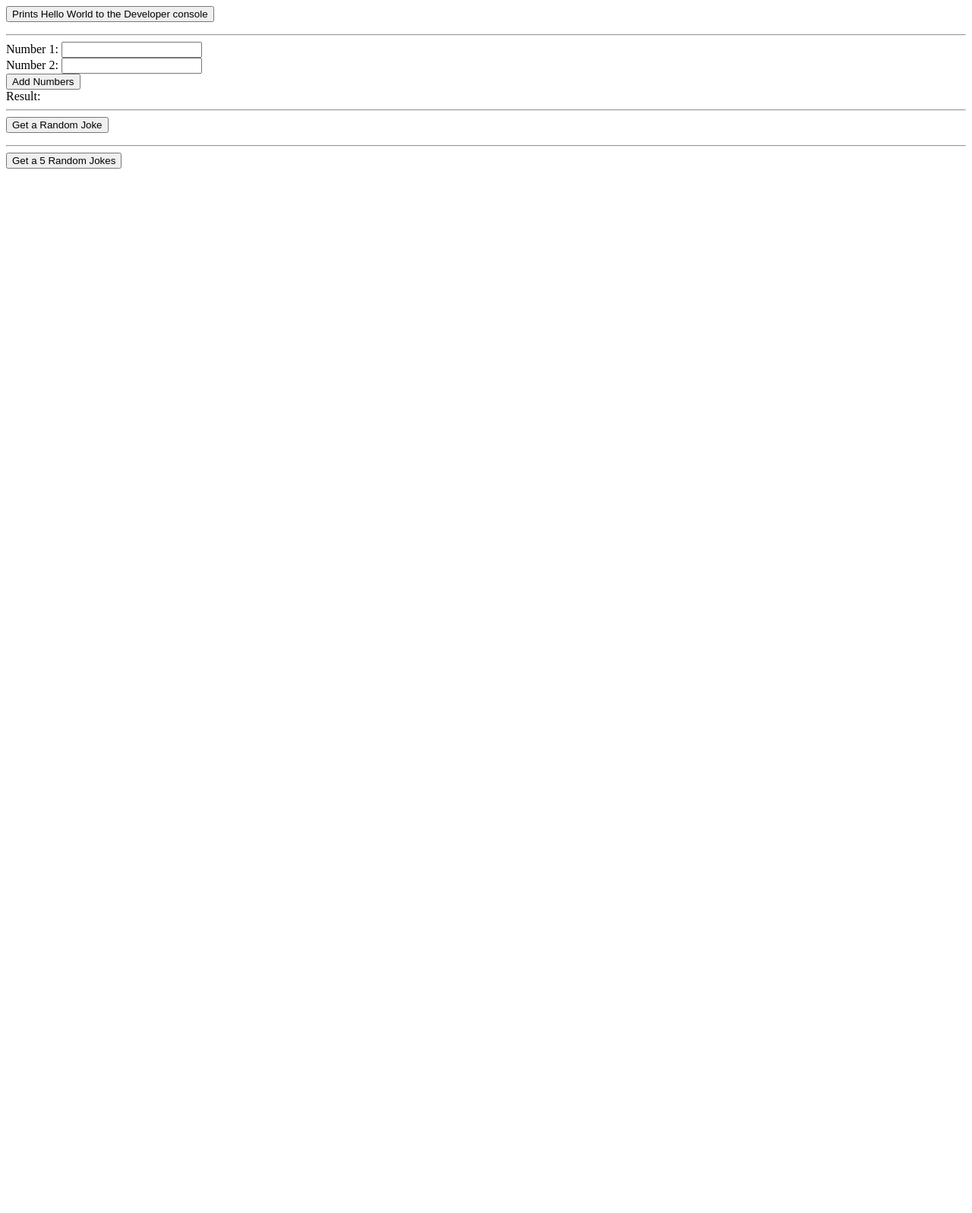
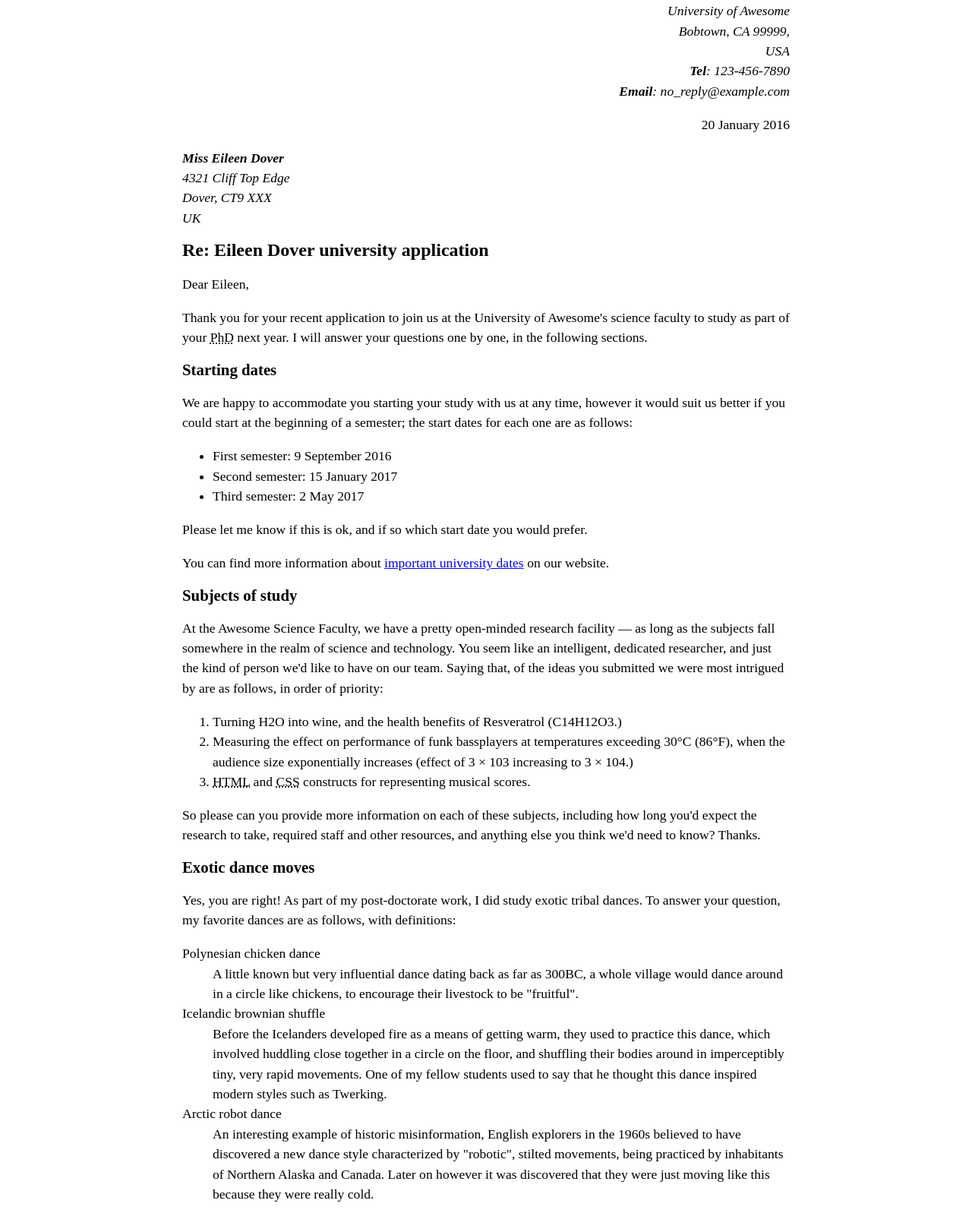
Before and after one commit to rs126/WebDev408P2, a website: page index.html in a window 1280 px wide. Shown: the part 78-1675 px from the top of the page at 76% size. Before the commit the page ends 800 px from the top, so only its background shows below. Drawn offline with Linux system fonts and the light colour scheme.

Commit message:
project potentially complete

```diff
--- a/css/style.css
+++ b/css/style.css
@@ -1,29 +1,24 @@
-h1{
-  border-color: #d3e644;
-  border-style: dashed;
+body {
+  max-width: 800px;
+  margin: 0 auto;
 }
 
-table {
-  border-collapse: collapse;
-  width: 100%;
-  margin-bottom: 20px;
+.sender-column {
+  text-align: right;
 }
 
-th, td {
-  padding: 12px 15px;
-  text-align: left;
-  border-bottom: 1px solid #ddd;
+h1 {
+  font-size: 1.5em;
 }
 
-th {
-  background-color: #f2f2f2;
-  font-weight: bold;
+h2 {
+  font-size: 1.3em;
 }
 
-tbody tr:nth-child(even) {
-  background-color: #f9f9f9;
+p,ul,ol,dl,address {
+  font-size: 1.1em;
 }
 
-tbody tr:hover {
-  background-color: #e9e9e9;
+p, li, dd, dt, address {
+  line-height: 1.5;
 }
--- a/index.html
+++ b/index.html
@@ -2,106 +2,98 @@
 <html>
 
 <head>
-  <meta charset="utf-8">
+  <meta charset="utf-8" author="Eleanor Gaye">
   <title>Hello World!</title>
-  <meta name="description" content="">
-  <meta name="viewport" content="width=device-width, initial-scale=1">
-  <link rel="stylesheet" href="css/style.css">
-  <link rel="shortcut icon" href="img/favicon.ico">
+  <link rel="stylesheet" href="/css/style.css">
 </head>
 
 <body>
-  <h1>HTML Rocks!</h1>
-  <p>
-    <button  onclick="helloWorld()">Prints Hello World to the Developer console</button>
-  </p>
-  <hr>
-  <form id="addForm">
-    <label for="num1">Number 1:</label>
-    <input type="number" id="num1" name="num1" required>
-    <br>
-    <label for="num2">Number 2:</label>
-    <input type="number" id="num2" name="num2" required>
-    <br>
-    <button type="submit">Add Numbers</button>
-  </form>
+  <address class="sender-column"><br>
+    <strong>Dr. Eleanor Gaye</strong><br>
+    Awesome Science faculty<br>
+    University of Awesome<br>
+    Bobtown, CA 99999,<br>
+    USA<br>
+    <strong>Tel</strong>: 123-456-7890<br>
+    <strong>Email</strong>: no_reply@example.com<br>
+  </address>
 
-  <label id="result">Result:</label>
+  <p class="sender-column"><time datetime="2016-01-20">20 January 2016</time></p>
 
-  <hr>
+  <address>
+    <strong>Miss Eileen Dover</strong><br>
+    4321 Cliff Top Edge<br>
+    Dover, CT9 XXX<br>
+    UK<br>
+  </address>
 
-  <button id="jokeButton">Get a Random Joke</button>
-  <p id="joke"></p>
 
-  <hr>
-  <button id="jokeButtonTable">Get a  5 Random Jokes</button>
-  <table id="jokeTable"></table>
 
-  <script type="module" script="js/main.js">
-    import {helloWorld, add, fetchRandomJoke, fetch5RandomJokes} from './js/main.js';
+  <H1>Re: Eileen Dover university application</H1>
 
-    // This shows how to assign a function to the window object
-    // so that it can be called from the browser console
-    window.helloWorld = helloWorld;
+  <p>Dear Eileen,</p>
 
-    // This shows how to add an event listener to a button in the HTML
-    // and call a function when the button is clicked
-    const form = document.getElementById('addForm');
-    form.addEventListener('submit', function(e) {
-      e.preventDefault();
-      const num1 = parseFloat(document.getElementById('num1').value);
-      const num2 = parseFloat(document.getElementById('num2').value);
-      try{
-        const result = add(num1, num2);
-        document.getElementById('result').textContent = `Result: ${result}`;
-      }catch(e){
-        console.error(e);
-        document.getElementById('result').textContent = `Error: ${e.message}`;
-      }
+  <p>Thank you for your recent application to join us at the University of Awesome's science faculty to study as part of
+    your <abbr title="Doctor of Philosophy">PhD</abbr> next year. I will answer your questions one by one, in the following sections.</p>
 
-    });
+  <h2>Starting dates</h2>
 
-    // this shows how to add an event listener to a button in the HTML
-    // that calls a function that fetches a random joke from an API
-    // and displays it on the page
-    const jokebtn = document.getElementById('jokeButton');
-    const jokeresult = document.getElementById('joke');
-    jokebtn.addEventListener('click', async () => {
-      try {
-        jokeresult.textContent = 'Loading...';
-        const joke = await fetchRandomJoke();
-        document.getElementById('joke').textContent = joke;
-      } catch (e) {
-        console.error(e);
-        document.getElementById('joke').textContent = `Error: ${e.message}`;
-      }
-    });
+  <p>We are happy to accommodate you starting your study with us at any time, however it would suit us better if you
+    could start at the beginning of a semester; the start dates for each one are as follows:</p>
+  <ul>
+    <li>First semester: <time datetime="2016-09-09">9 September 2016<time></li>
+    <li>Second semester: <time datetime="2017-01-15">15 January 2017</time></li>
+    <li>Third semester: <time datetime="2017-05-02">2 May 2017</time></li>
+  </ul>
 
-    // this shows how to add an event listener to a button in the HTML
-    // that calls a function that fetches 5 random jokes from an API
-    // and displays them in a table on the page
-    const jokeTableBtn = document.getElementById('jokeButtonTable');
-    const jokeTable = document.getElementById('jokeTable');
-    jokeTableBtn.addEventListener('click', async () => {
-      try {
-        jokeTable.textContent = 'Loading...';
-        const joke = await fetch5RandomJokes();
-        jokeTable.innerHTML = `
-              <thead>
-              <tr>
-                <th>Joke</th>
-              </tr>
-              </thead>
-              <tbody>
-              ${joke.map(j => `<tr><td>${j}</td></tr>`).join('')}
-              </tbody>
-            `;
-      } catch (e) {
-        console.error(e);
-        document.getElementById('joke').textContent = `Error: ${e.message}`;
-      }
-    });
-  </script>
+  <p>Please let me know if this is ok, and if so which start date you would prefer.</p>
+
+  <p>You can find more information about <a href="http://example.co">important university dates</a> on our website.</p>
+
+
+  <h2>Subjects of study</h2>
+
+  <p>At the Awesome Science Faculty, we have a pretty open-minded research facility — as long as the subjects fall
+    somewhere in the realm of science and technology. You seem like an intelligent, dedicated researcher, and just the
+    kind of person we'd like to have on our team. Saying that, of the ideas you submitted we were most intrigued by are
+    as follows, in order of priority:</p>
+
+  <ol>
+    <li>Turning H2O into wine, and the health benefits of Resveratrol (C14H12O3.)</li>
+    <li>Measuring the effect on performance of funk bassplayers at temperatures exceeding 30°C (86°F), when the audience
+      size exponentially increases (effect of 3 × 103 increasing to 3 × 104.)</li>
+    <li><abbr title="Hypertext Markup Language">HTML</abbr> and <abbr title="Cascading Style Sheets">CSS</abbr> constructs for representing musical scores.</li>
+  </ol>
+
+  <p>So please can you provide more information on each of these subjects, including how long you'd expect the research
+    to take, required staff and other resources, and anything else you think we'd need to know? Thanks.</p>
+
+
+  <h2>Exotic dance moves</h2>
+
+  <p>Yes, you are right! As part of my post-doctorate work, I did study exotic tribal dances. To answer your question,
+    my favorite dances are as follows, with definitions:</p>
+
+  <dl>
+  <dt>Polynesian chicken dance</df>
+  <dd>A little known but very influential dance dating back as far as 300BC, a whole village would dance around in a circle like chickens, to encourage their livestock to be "fruitful".</dd>
+  <dt>Icelandic brownian shuffle</dt>
+  <dd>Before the Icelanders developed fire as a means of getting warm, they used to practice this dance, which involved
+    huddling close together in a circle on the floor, and shuffling their bodies around in imperceptibly tiny, very
+    rapid movements. One of my fellow students used to say that he thought this dance inspired modern styles such as
+    Twerking.</dd>
+  <dt>Arctic robot dance</dt>
+  <dd>An interesting example of historic misinformation, English explorers in the 1960s believed to have discovered a new
+    dance style characterized by "robotic", stilted movements, being practiced by inhabitants of Northern Alaska and
+    Canada. Later on however it was discovered that they were just moving like this because they were really cold.</dd>
+  </dl>
+  <p>For more of my research, see my <a href="http://example.co">exotic dance research page</a>.</p>
+
+  <p>Yours sincerely,</p>
+  <p>Dr Eleanor Gaye</p>
+
+  <p>University of Awesome motto: <q>Be awesome to each other.</q><em>-- The memoirs of Bill S Preston, <abbr title="Esquire">Esq</abbr></em></p>
+
 
 </body>
 
```
Also changed, not shown: README.md.
